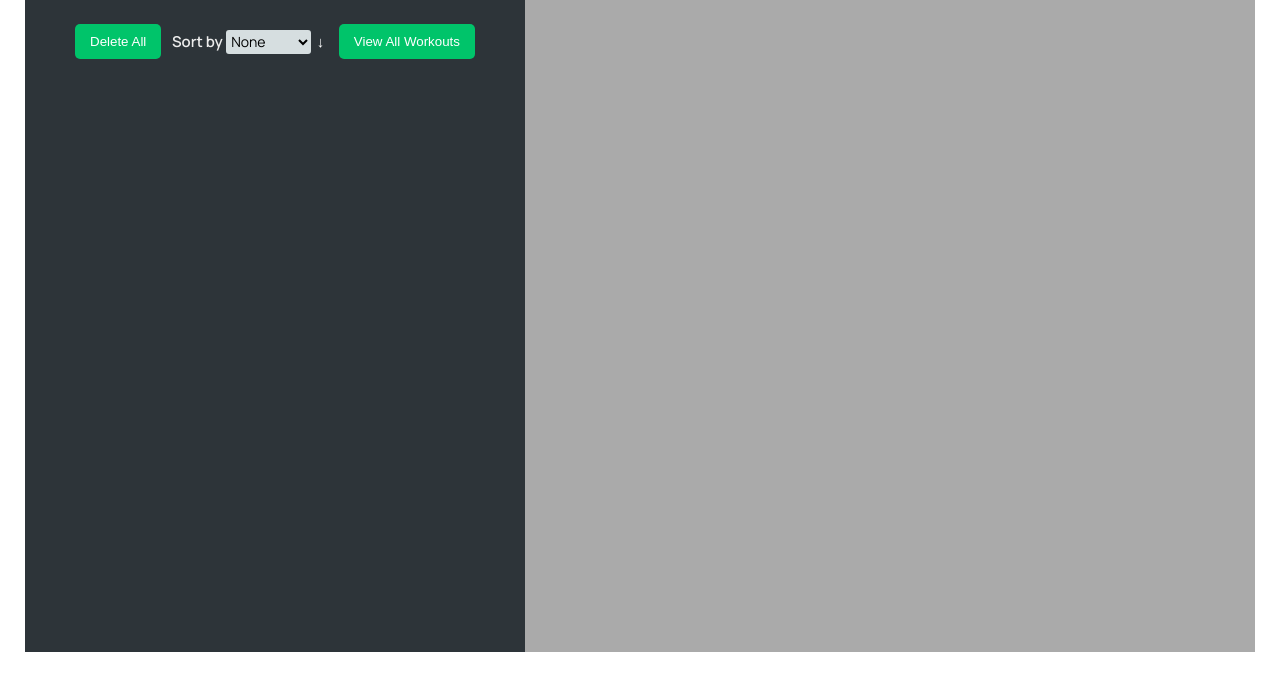
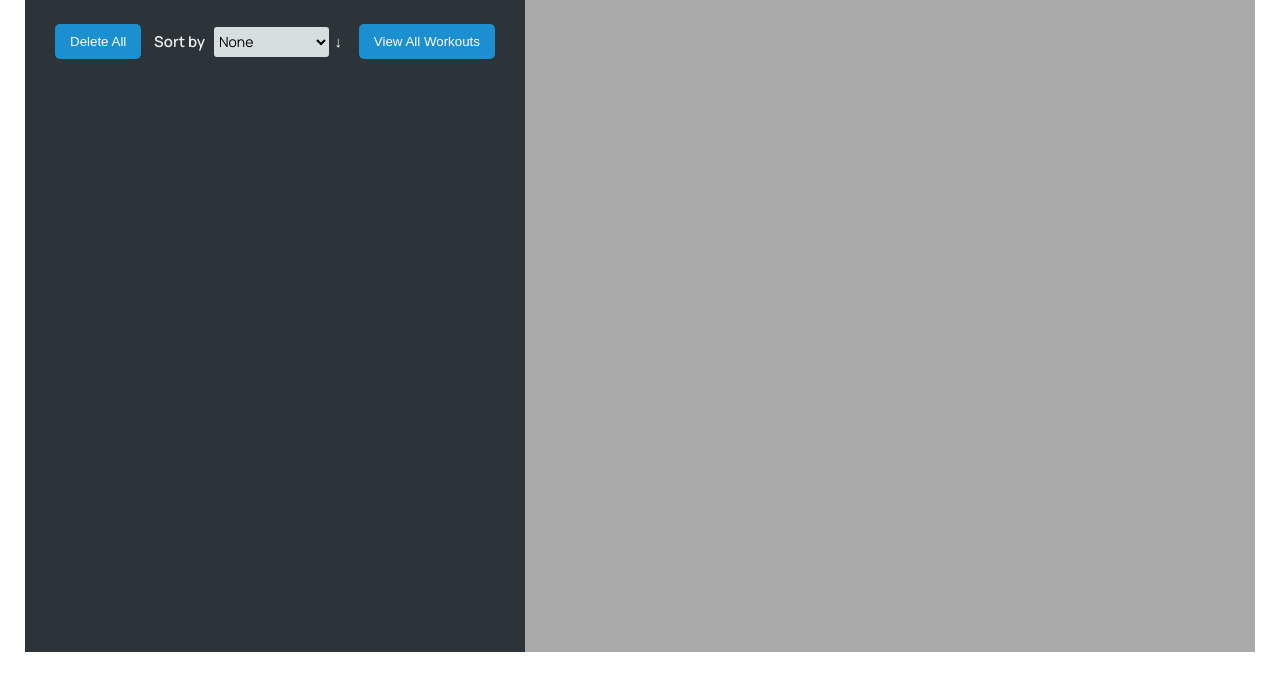
Before and after one commit to Kaivv1/Mappy, a website built with Parcel: page index.html in a window 1280 px wide. Shown: the part 123-800 px from the top of the page. Built offline with nearby package versions, Linux system fonts and the light colour scheme; no server answers.

Commit message:
fixed some code

```diff
--- a/index.html
+++ b/index.html
@@ -35,7 +35,7 @@
       <div class="actions--container">
         <button class="btn-delAll act-btn">Delete All</button>
         <form class="form--sorter">
-          <label class="form__label">Sort by </label>
+          <label class="form__label sorter-text">Sort by </label>
           <select class="form__input sorter">
             <option value="none">None</option>
             <option value="distance">Distance</option>
--- a/style/css/style.css
+++ b/style/css/style.css
@@ -1,6 +1,6 @@
 :root {
   --color-brand--1: #ffb545;
-  --color-brand--2: #00c46a;
+  --color-brand--2: #1c8fd1;
 
   --color-dark--1: #2d3439;
   --color-dark--2: #42484d;
@@ -34,17 +34,15 @@ body {
   display: flex;
 }
 
-/* GENERAL */
 a:link,
 a:visited {
   color: var(--color-brand--1);
 }
 
-/* SIDEBAR */
 .sidebar {
   flex-basis: 50rem;
   background-color: var(--color-dark--1);
-  padding: 3rem 5rem 4rem 5rem;
+  padding: 3rem 3rem 4rem 3rem;
   display: flex;
   flex-direction: column;
 }
@@ -74,7 +72,7 @@ a:visited {
   cursor: pointer;
 }
 .act-btn:hover {
-  background-color: #059c56;
+  background-color: #157bb6;
 }
 
 .act-btn:active {
@@ -217,10 +215,17 @@ a:visited {
 }
 
 .form__input.sorter {
-  width: 8.5rem;
+  width: 15rem;
+  height: 3rem;
   padding: 0.15rem;
 }
 
+.form--sorter {
+  display: flex;
+  justify-content: center;
+  align-items: center;
+  width: 27%;
+}
 .sort-btn {
   color: #fff;
   border: none;
@@ -228,6 +233,7 @@ a:visited {
   padding: 0.4rem;
   background-color: var(--color-dark--1);
   cursor: pointer;
+  margin-left: 2px;
 }
 
 .form__input:focus {
@@ -239,7 +245,7 @@ a:visited {
   display: none;
 }
 
-/* MAP */
+/* Map */
 #map {
   flex: 1;
   height: 100%;
```
Also changed, not shown: README.md, style/icon.png, style/logo.png.
